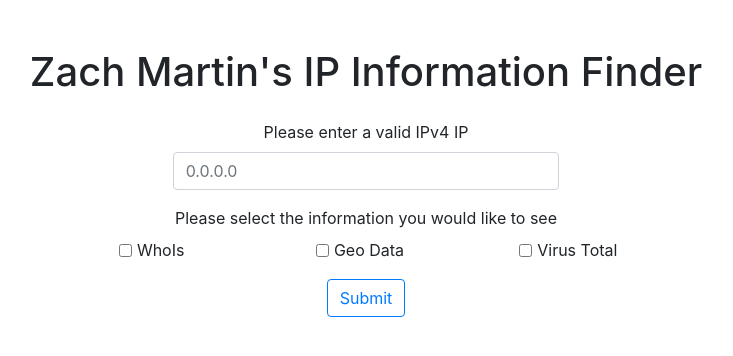
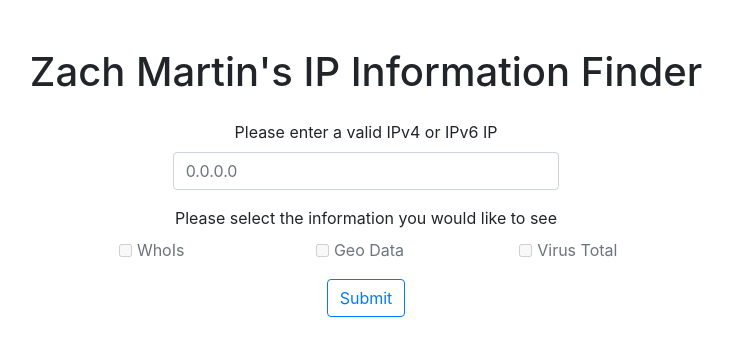
Before and after one commit to zmironman/zmartin-cyderes-skills-challenge, a React (Create React App) app: page / in a window 1280 px wide. Shown: the top 356 px of the page, without its empty margins (274-1007 px from the left). Built offline with nearby package versions, Linux system fonts and the light colour scheme.

Commit message:
Added IPv6 support for Geodata.

```diff
--- a/src/views/SearchPage.js
+++ b/src/views/SearchPage.js
@@ -5,11 +5,18 @@ import Spinner from "react-bootstrap/Spinner";
 import axios from 'axios';
 import ResultView from "../components/ResultView";
 
-const ipRegex = RegExp(/^((25[0-5]|2[0-4][0-9]|[01]?[0-9][0-9]?)\.){3}(25[0-5]|2[0-4][0-9]|[01]?[0-9][0-9]?)$/);
+const ipv4Regex = RegExp(/^((25[0-5]|2[0-4][0-9]|[01]?[0-9][0-9]?)\.){3}(25[0-5]|2[0-4][0-9]|[01]?[0-9][0-9]?)$/);
+const ipRegex = RegExp(/((^\s*((([0-9]|[1-9][0-9]|1[0-9]{2}|2[0-4][0-9]|25[0-5])\.){3}([0-9]|[1-9][0-9]|1[0-9]{2}|2[0-4][0-9]|25[0-5]))\s*$)|(^\s*((([0-9A-Fa-f]{1,4}:){7}([0-9A-Fa-f]{1,4}|:))|(([0-9A-Fa-f]{1,4}:){6}(:[0-9A-Fa-f]{1,4}|((25[0-5]|2[0-4]\d|1\d\d|[1-9]?\d)(\.(25[0-5]|2[0-4]\d|1\d\d|[1-9]?\d)){3})|:))|(([0-9A-Fa-f]{1,4}:){5}(((:[0-9A-Fa-f]{1,4}){1,2})|:((25[0-5]|2[0-4]\d|1\d\d|[1-9]?\d)(\.(25[0-5]|2[0-4]\d|1\d\d|[1-9]?\d)){3})|:))|(([0-9A-Fa-f]{1,4}:){4}(((:[0-9A-Fa-f]{1,4}){1,3})|((:[0-9A-Fa-f]{1,4})?:((25[0-5]|2[0-4]\d|1\d\d|[1-9]?\d)(\.(25[0-5]|2[0-4]\d|1\d\d|[1-9]?\d)){3}))|:))|(([0-9A-Fa-f]{1,4}:){3}(((:[0-9A-Fa-f]{1,4}){1,4})|((:[0-9A-Fa-f]{1,4}){0,2}:((25[0-5]|2[0-4]\d|1\d\d|[1-9]?\d)(\.(25[0-5]|2[0-4]\d|1\d\d|[1-9]?\d)){3}))|:))|(([0-9A-Fa-f]{1,4}:){2}(((:[0-9A-Fa-f]{1,4}){1,5})|((:[0-9A-Fa-f]{1,4}){0,3}:((25[0-5]|2[0-4]\d|1\d\d|[1-9]?\d)(\.(25[0-5]|2[0-4]\d|1\d\d|[1-9]?\d)){3}))|:))|(([0-9A-Fa-f]{1,4}:){1}(((:[0-9A-Fa-f]{1,4}){1,6})|((:[0-9A-Fa-f]{1,4}){0,4}:((25[0-5]|2[0-4]\d|1\d\d|[1-9]?\d)(\.(25[0-5]|2[0-4]\d|1\d\d|[1-9]?\d)){3}))|:))|(:(((:[0-9A-Fa-f]{1,4}){1,7})|((:[0-9A-Fa-f]{1,4}){0,5}:((25[0-5]|2[0-4]\d|1\d\d|[1-9]?\d)(\.(25[0-5]|2[0-4]\d|1\d\d|[1-9]?\d)){3}))|:)))(%.+)?\s*$))/)
 
-const renderTooltip = (props) => (
+const renderVirusTotalTooltip = (props) => (
     <Tooltip id="button-tooltip" {...props}>
         This can be a large report and may take some time.
+    </Tooltip>
+);
+
+const renderGeodataTooltip = (props) => (
+    <Tooltip id="button-tooltip" {...props}>
+        Currently, Geodata is the only option that supports IPv6
     </Tooltip>
 );
 
@@ -23,6 +30,7 @@ export default class SearchPage extends React.Component {
             geodata: false,
             virustotal: false,
             validIp: false,
+            validIpv4: false,
             loading: false,
             showResults: false,
             reports: []
@@ -35,7 +43,7 @@ export default class SearchPage extends React.Component {
 
         if (!this.state.validIp) {
             console.error('Invalid IP');
-            alert('The IP submitted is invalid.  Please ensure you are submitting a valid IPv4 address.');
+            alert('The IP submitted is invalid.  Please ensure you are submitting a valid IPv4 or IPv6 address.');
             this.setState({loading: false});
         } else if (!this.state.whois && !this.state.geodata && !this.state.virustotal) {
             console.error('Invalid information selection');
@@ -65,6 +73,9 @@ export default class SearchPage extends React.Component {
             if (ipRegex.test(value)) {
                 this.setState({validIp: true})
             }
+            if (ipv4Regex.test(value)) {
+                this.setState({validIpv4: true})
+            }
         }
     };
 
@@ -89,7 +100,7 @@ export default class SearchPage extends React.Component {
                     <Form.Group>
                         <Row className="justify-content-center">
                             <Col>
-                                <Form.Label>Please enter a valid IPv4 IP</Form.Label>
+                                <Form.Label>Please enter a valid IPv4 or IPv6 IP</Form.Label>
                             </Col>
                         </Row>
                         <Row className="justify-content-center">
@@ -107,19 +118,36 @@ export default class SearchPage extends React.Component {
                         </Row>
                         <Row className="justify-content-center">
                             <Col xs={5} s={4} md={3} lg={2}>
-                                <Form.Check label='WhoIs' name='whois' inline onChange={this.handleCheckboxChange}/>
-                            </Col>
-                            <Col xs={5} s={4} md={3} lg={2}>
-                                <Form.Check label='Geo Data' name='geodata' inline
+                                <Form.Check label='WhoIs'
+                                            name='whois'
+                                            disabled={!this.state.validIpv4}
+                                            inline
                                             onChange={this.handleCheckboxChange}/>
                             </Col>
+
+                            <OverlayTrigger
+                                placement="top"
+                                delay={{show: 100, hide: 500}}
+                                overlay={renderGeodataTooltip}
+                            >
+                                <Col xs={5} s={4} md={3} lg={2}>
+                                    <Form.Check label='Geo Data'
+                                                name='geodata'
+                                                disabled={!this.state.validIp}
+                                                inline
+                                                onChange={this.handleCheckboxChange}/>
+                                </Col>
+                            </OverlayTrigger>
                             <OverlayTrigger
                                 placement="bottom"
                                 delay={{show: 100, hide: 500}}
-                                overlay={renderTooltip}
+                                overlay={renderVirusTotalTooltip}
                             >
                                 <Col xs={5} s={4} md={3} lg={2}>
-                                    <Form.Check label={'Virus Total'} name='virustotal' inline
+                                    <Form.Check label={'Virus Total'}
+                                                name='virustotal'
+                                                disabled={!this.state.validIpv4}
+                                                inline
                                                 onChange={this.handleCheckboxChange}/>
                                 </Col>
                             </OverlayTrigger>
```
